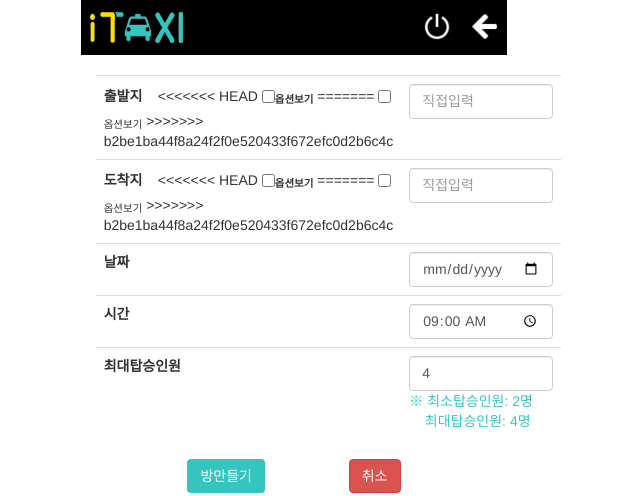
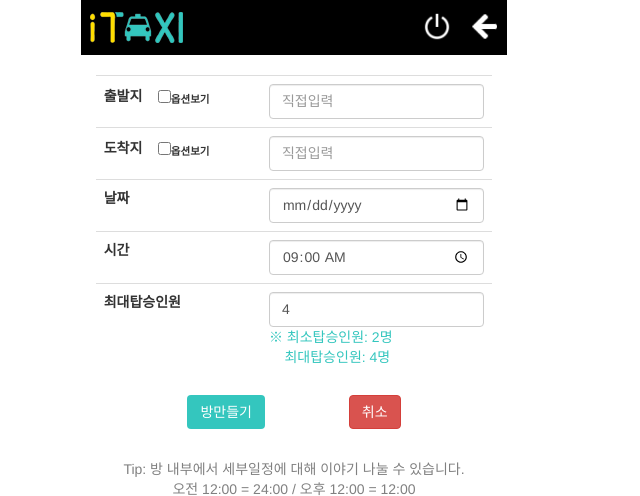
Before and after one commit to YoujunLee/taxi_team-final-, a PHP site: page /make_room2.html.php in a window 1280 px wide. Shown: the top 496 px of the page, without its empty margins (346-986 px from the left). Run offline with PHP 8.4, Linux system fonts and the light colour scheme; a user stored in the database is signed in.

Commit message:
make_room.html.php,make_room2.html.php 주석완료 및 git 충돌 고침

```diff
--- a/make_room2.html.php
+++ b/make_room2.html.php
@@ -53,11 +53,9 @@ out();
 				<label for="start">
 				<td class="col-md-3">
 					<b>출발지</b>&nbsp;&nbsp;&nbsp;
-<<<<<<< HEAD
+
 					<label><sub><input type="checkbox" onclick="movepage('http://itaxi.handong.edu/make_room.html.php');">옵션보기</sub></label>
-=======
-					<sub><input type="checkbox" onclick="movepage('http://itaxi.handong.edu/make_room.html.php');">옵션보기</sub>
->>>>>>> b2be1ba44f8a24f2f0e520433f672efc0d2b6c4c
+
 				</td>
 				<td class="col-md-9">
 					<input type='text' class='form-control' id='start' size='1' name='room_start' placeholder='직접입력' maxlength='20' required>
@@ -69,11 +67,9 @@ out();
 				<label for="arrive">
 				<td class="col-md-3">
 					<b>도착지</b>&nbsp;&nbsp;&nbsp;
-<<<<<<< HEAD
+
 					<label><sub><input type="checkbox" onclick="movepage('http://itaxi.handong.edu/make_room.html.php');">옵션보기</sub></label>
-=======
-					<sub><input type="checkbox" onclick="movepage('http://itaxi.handong.edu/make_room.html.php');">옵션보기</sub>
->>>>>>> b2be1ba44f8a24f2f0e520433f672efc0d2b6c4c
+
 				</td>
 				<td class="col-md-9">
 					<input type='text' class='form-control' id='start' size='1' name='room_arrive' placeholder='직접입력' maxlength='20' required>
```
Also changed, not shown: make_room.html.php (+2 -5 lines).
